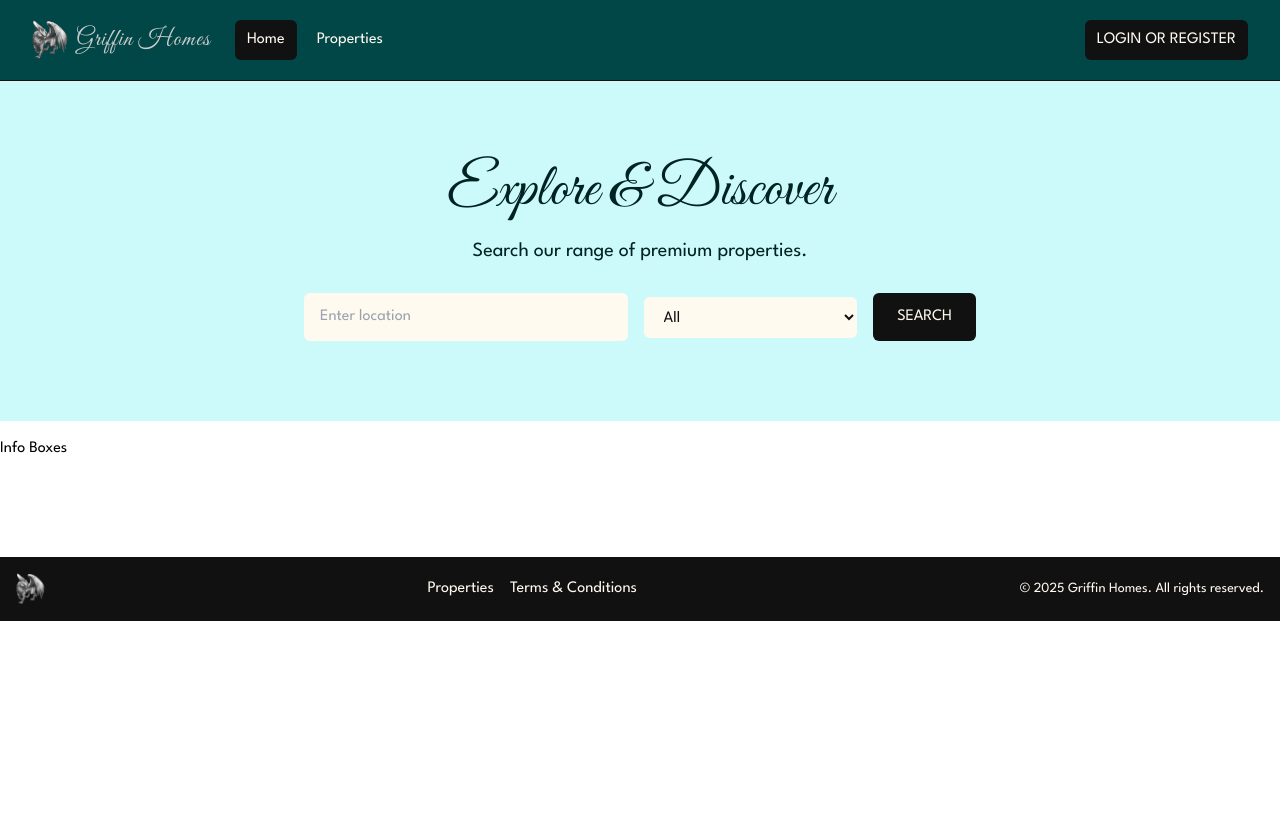
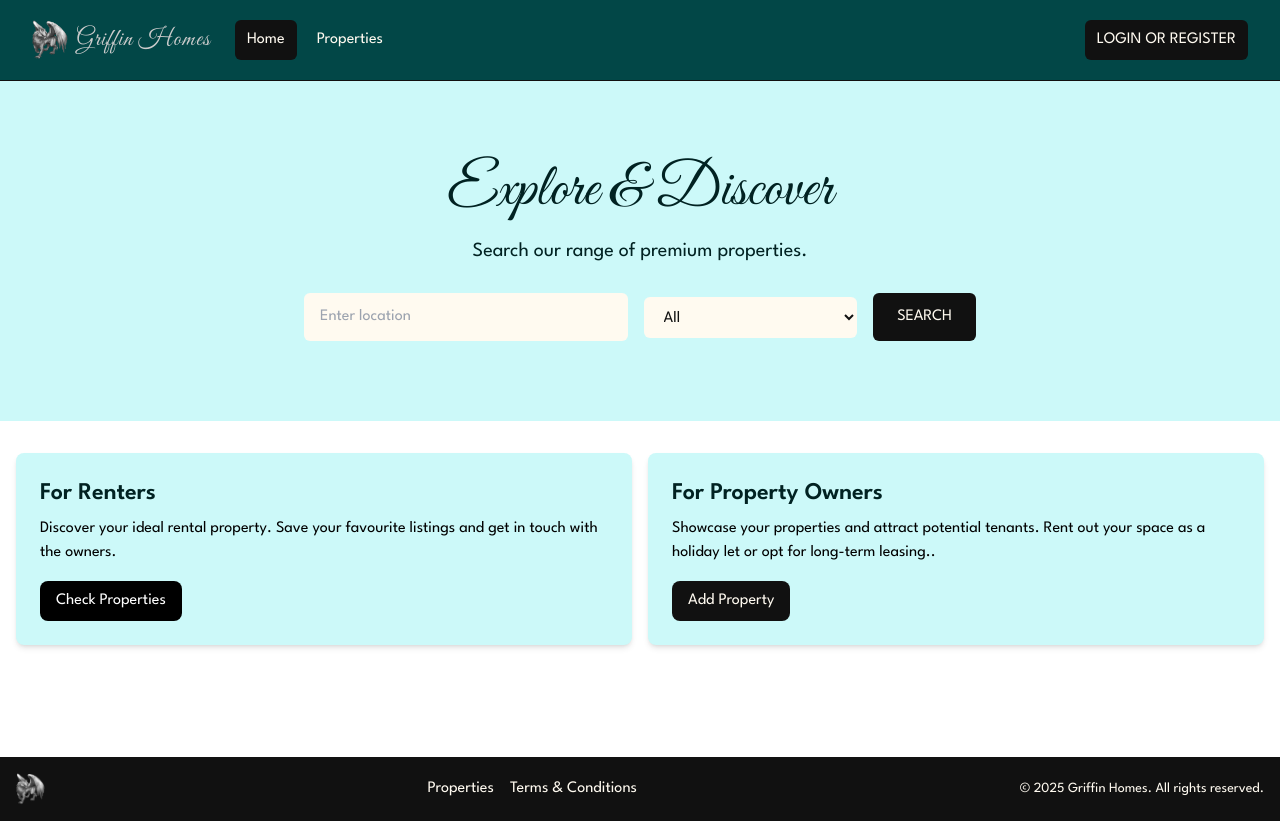
Before and after one commit to Nimira43/Griffin-Homes, a Next.js app: page / in a window 1280 px wide. Before the commit the page ends 800 px from the top, so only its background shows below. Built offline with nearby package versions, Linux system fonts and the light colour scheme.

Commit message:
Tweaking styling for the InfoBoxes and updating markup.

```diff
--- a/components/InfoBoxes.jsx
+++ b/components/InfoBoxes.jsx
@@ -1,8 +1,38 @@
+import Link from 'next/link'
+
 const InfoBoxes = () => {
   return (
-    <div>Info Boxes</div>
-   )
-
+    <section>
+      <div className='container-xl lg:container m-auto'>
+        <div className='grid grid-cols-1 md:grid-cols-2 gap-4 p-4 rounded-lg'>
+          <div className='bg-prime-light p-6 rounded-lg shadow-md'>
+            <h2 className='text-2xl text-prime-dark-extra font-semibold'>For Renters</h2>
+            <p className='mt-2 mb-4'>
+              Discover your ideal rental property. Save your favourite listings and get in touch with the owners.
+            </p>
+            <Link
+              href='/properties'
+              className='inline-block bg-black text-white rounded-lg px-4 py-2 hover:bg-prime-dark-extra hover:text-grey-light'
+            >
+              Check Properties
+            </Link>
+          </div>
+          <div className='bg-prime-light p-6 rounded-lg shadow-md'>
+            <h2 className='text-2xl text-prime-dark-extra font-semibold'>For Property Owners</h2>
+            <p className='mt-2 mb-4'>
+              Showcase your properties and attract potential tenants. Rent out your space as a holiday let or opt for long-term leasing..
+            </p>
+            <Link
+              href='/add-property'
+              className='inline-block bg-dark text-light rounded-lg px-4 py-2 hover:bg-prime-dark-extra hover:text-grey-light'
+            >
+              Add Property
+            </Link>
+          </div>
+        </div>
+      </div>
+    </section>
+  )
 }
 
 export default InfoBoxes
```
